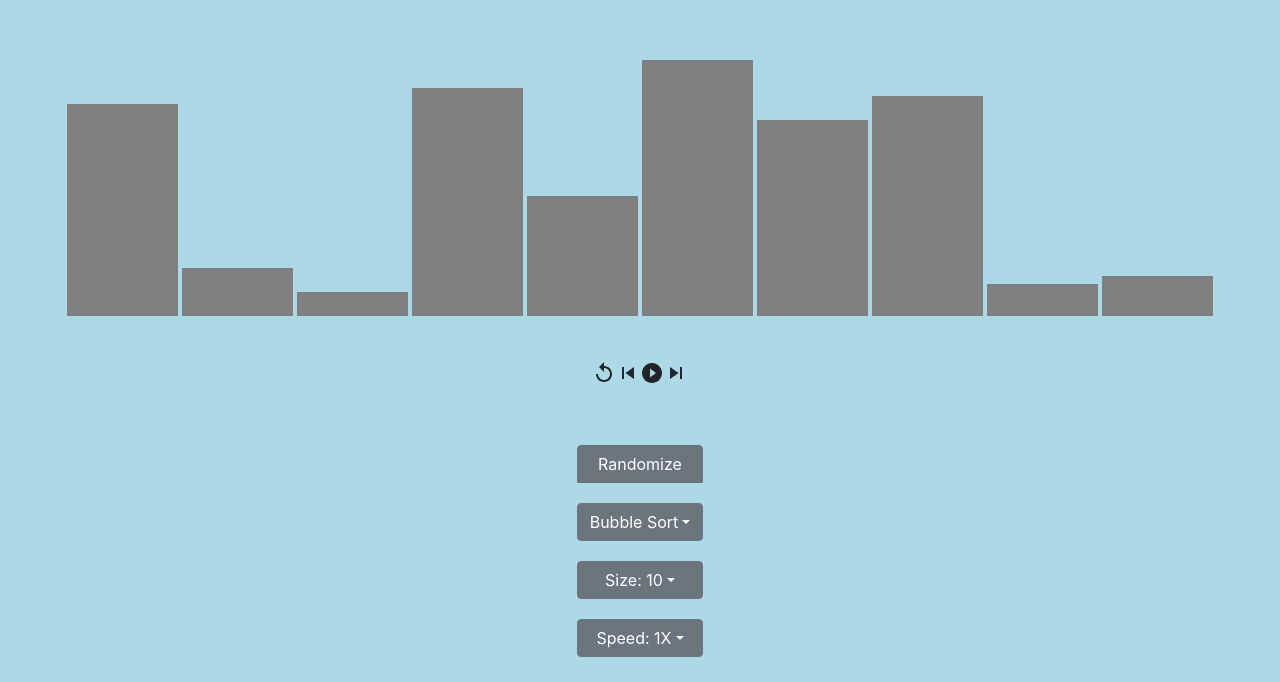
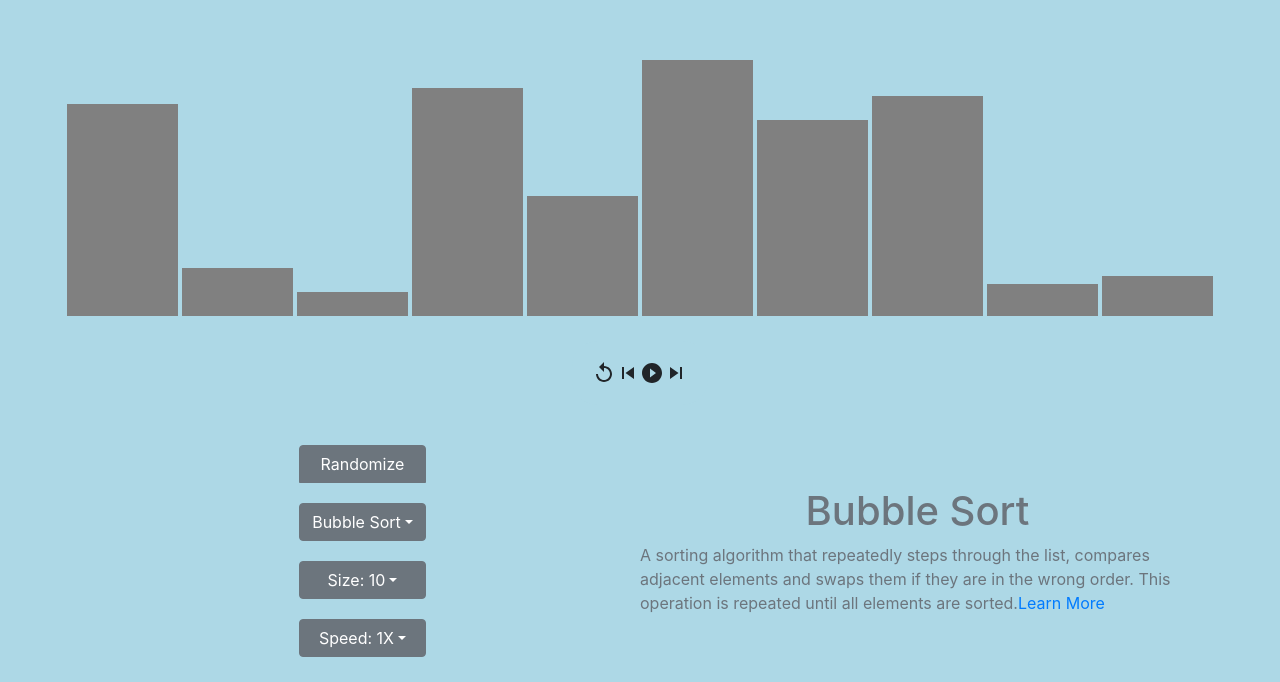
Before and after one commit to SagittariuX/Sorting, a React (Create React App) app: page / in a window 1280 px wide. Shown: the part 134-816 px from the top of the page. Built offline with nearby package versions, Linux system fonts and the light colour scheme.

Commit message:
finished with descriptions

```diff
--- a/src/algo/BubbleSort.jsx
+++ b/src/algo/BubbleSort.jsx
@@ -24,3 +24,29 @@ const BubbleSort = (mylist) => {
 };
 
 export default BubbleSort;
+
+const BubbleSortText = () => {
+  return (
+    <>
+      <div>
+        <h1>Bubble Sort</h1>
+      </div>
+      <div>
+        <p1>
+          A sorting algorithm that repeatedly steps through the list, compares
+          adjacent elements and swaps them if they are in the wrong order. This
+          operation is repeated until all elements are sorted.
+          <a
+            rel="noreferrer"
+            target="_blank"
+            href="https://www.geeksforgeeks.org/bubble-sort/"
+          >
+            Learn More
+          </a>
+        </p1>
+      </div>
+    </>
+  );
+};
+
+export { BubbleSortText };
--- a/src/algo/MergeSort.jsx
+++ b/src/algo/MergeSort.jsx
@@ -66,3 +66,29 @@ const Merge = (list, records, l, m, r) => {
 };
 
 export default MergeSort;
+
+const MergeSortText = () => {
+  return (
+    <>
+      <div>
+        <h1>Merge Sort</h1>
+      </div>
+      <div>
+        <p1>
+          A divide and conquer algorithm. It divides the input array into two
+          halves, calls itself for the two halves, and then merges the two
+          sorted halves. A dedicated merge function will be used to merge the halves.
+          <a
+            rel="noreferrer"
+            target="_blank"
+            href="https://www.geeksforgeeks.org/merge-sort/"
+          >
+            Learn More
+          </a>
+        </p1>
+      </div>
+    </>
+  );
+};
+
+export { MergeSortText };
--- a/src/algo/SelectionSort.jsx
+++ b/src/algo/SelectionSort.jsx
@@ -1,23 +1,49 @@
 import { RecordList, addRecord, Record } from "../algo/Record";
 
 const SelectionSort = (mylist) => {
-    let list = [...mylist]
+  let list = [...mylist];
   let records = RecordList(list);
 
-    for(let i = 0; i < list.length-1; i++){
+  for (let i = 0; i < list.length - 1; i++) {
     let min = i;
     addRecord(records, Record(list, [min], [], [])); // Before sorting
-        for(let j = i+1; j < list.length; j++){
-            addRecord(records, Record(list, [], [min, j], [])) // Comparing values
-            if(list[j] < list[min]) min = j;
+    for (let j = i + 1; j < list.length; j++) {
+      addRecord(records, Record(list, [], [min, j], [])); // Comparing values
+      if (list[j] < list[min]) min = j;
     }
     const temp = list[i];
     list[i] = list[min];
     list[min] = temp;
-        addRecord(records, Record(list, [], [], [min, i])) //Swap values
+    addRecord(records, Record(list, [], [], [min, i])); //Swap values
   }
   addRecord(records, Record(list, [], [], []));
   return records;
-}
+};
 
 export default SelectionSort;
+
+const SelectionSortText = () => {
+  return (
+    <>
+      <div>
+        <h1>Selection Sort</h1>
+      </div>
+      <div>
+        <p1>
+          An algorithm that repeatedly finds the minimum element (ascending
+          order) from the unsorted list and swaps it with the first element of
+          the unsorted list. This action is repeated until the list is sorted.{" "}
+          <a
+            rel='noreferrer'
+            target="_blank"
+            href="https://www.geeksforgeeks.org/selection-sort/"
+          >
+            Learn More
+          </a>
+        </p1>
+      </div>
+    </>
+  );
+};
+
+export { SelectionSortText };
--- a/src/components/SortingController.jsx
+++ b/src/components/SortingController.jsx
@@ -1,9 +1,9 @@
 import React, { useEffect, useState, useRef } from "react";
 import "./css/sortingcontroller.css";
 
-import BubbleSort from "../algo/BubbleSort";
-import SelectionSort from "../algo/SelectionSort";
-import MergeSort from "../algo/MergeSort";
+import BubbleSort, { BubbleSortText } from "../algo/BubbleSort";
+import SelectionSort, {SelectionSortText} from "../algo/SelectionSort";
+import MergeSort, {MergeSortText} from "../algo/MergeSort";
 
 import SortingOptions from "./SortingOptions";
 
@@ -32,9 +32,14 @@ const SortAlgo = {
   "Merge Sort": MergeSort,
 };
 
+const TextAlgo = {
+  "Bubble Sort": <BubbleSortText />,
+  "Selection Sort": <SelectionSortText />,
+  'Merge Sort': <MergeSortText />,
+};
+
 const SortingController = ({ setRecord }) => {
-
-  const intervalSpeed = useRef(200);
+  const intervalSpeed = useRef(1000);
   const setIntervalSpeed = (speed) => (intervalSpeed.current = speed);
 
   const [algoRef, setAlgoRef] = useState("Bubble Sort"); //Keeps track of which algorithm is selected
@@ -58,6 +63,7 @@ const SortingController = ({ setRecord }) => {
     setRecord(recordList[recordTrack]);
   }, [recordList, recordTrack, setRecord]);
 
+  //Setup interval for playing
   useEffect(() => {
     if (isPaused) return;
     const interval = setInterval(() => {
@@ -71,7 +77,7 @@ const SortingController = ({ setRecord }) => {
     return () => clearInterval(interval);
   }, [isPaused, recordTrack, recordList]);
 
-  const setAmount = (amount) => (setDriverList(generateList(amount)));
+  const setAmount = (amount) => setDriverList(generateList(amount));
 
   return (
     <>
@@ -107,7 +113,16 @@ const SortingController = ({ setRecord }) => {
         </div>
       </div>
       <div className="row control-panel-row">
-        <SortingOptions setAlgoRef={setAlgoRef} setIntervalSpeed={setIntervalSpeed} setAmount={setAmount}/>
+        <div className="options-description">
+          <div className="options-description-split">
+            <SortingOptions
+              setAlgoRef={setAlgoRef}
+              setIntervalSpeed={setIntervalSpeed}
+              setAmount={setAmount}
+            />
+          </div>
+          <div className="options-description-split description">{TextAlgo[algoRef]}</div>
+        </div>
       </div>
     </>
   );
--- a/src/components/css/sortingcontroller.css
+++ b/src/components/css/sortingcontroller.css
@@ -8,6 +8,8 @@
 
 .control-panel-row{
     margin: 15px 0;
+    width: 100%;
+    justify-content: center;
 }
 
 .btn-group-vertical{
@@ -20,3 +22,31 @@
 .options-button > button{
     width: 100%;
 }
+
+.options-description{
+    display: flex;
+    width: 100%;
+}
+
+@media only screen and (max-width: 1000px){
+    .options-description{
+        flex-direction: column;
+    }
+
+    .options-description-split:last-child{
+        margin-top: 30px;
+        margin-bottom: 30px;
+    }
+}
+
+.options-description-split{
+    display: flex;
+    flex: 1;
+    justify-content: center;
+    color: #6c757d;
+}
+
+.options-description-split.description{
+    flex-direction: column;
+    align-items: center;
+}
```
Lines whose indentation alone changed are shown as unchanged.
